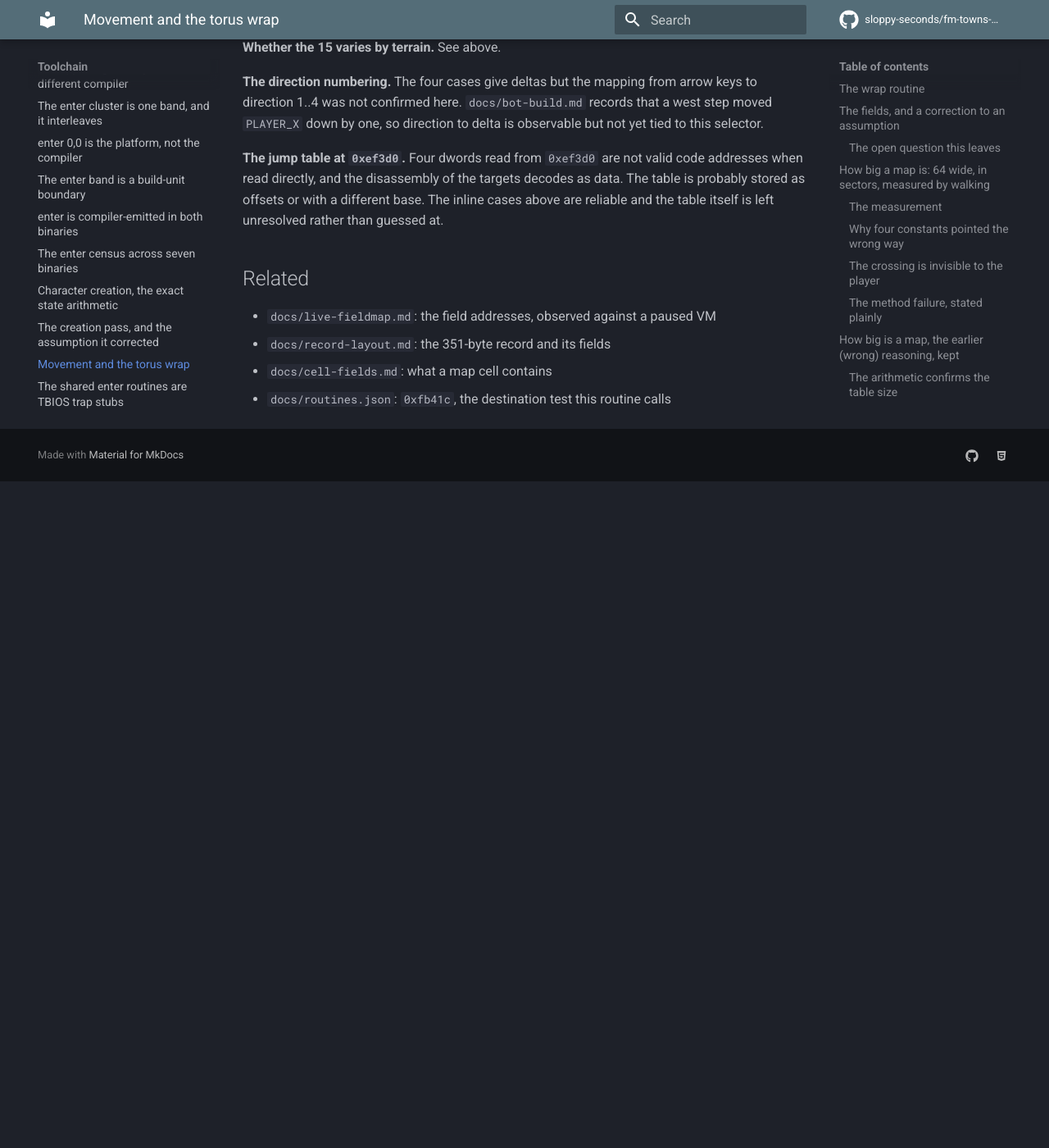
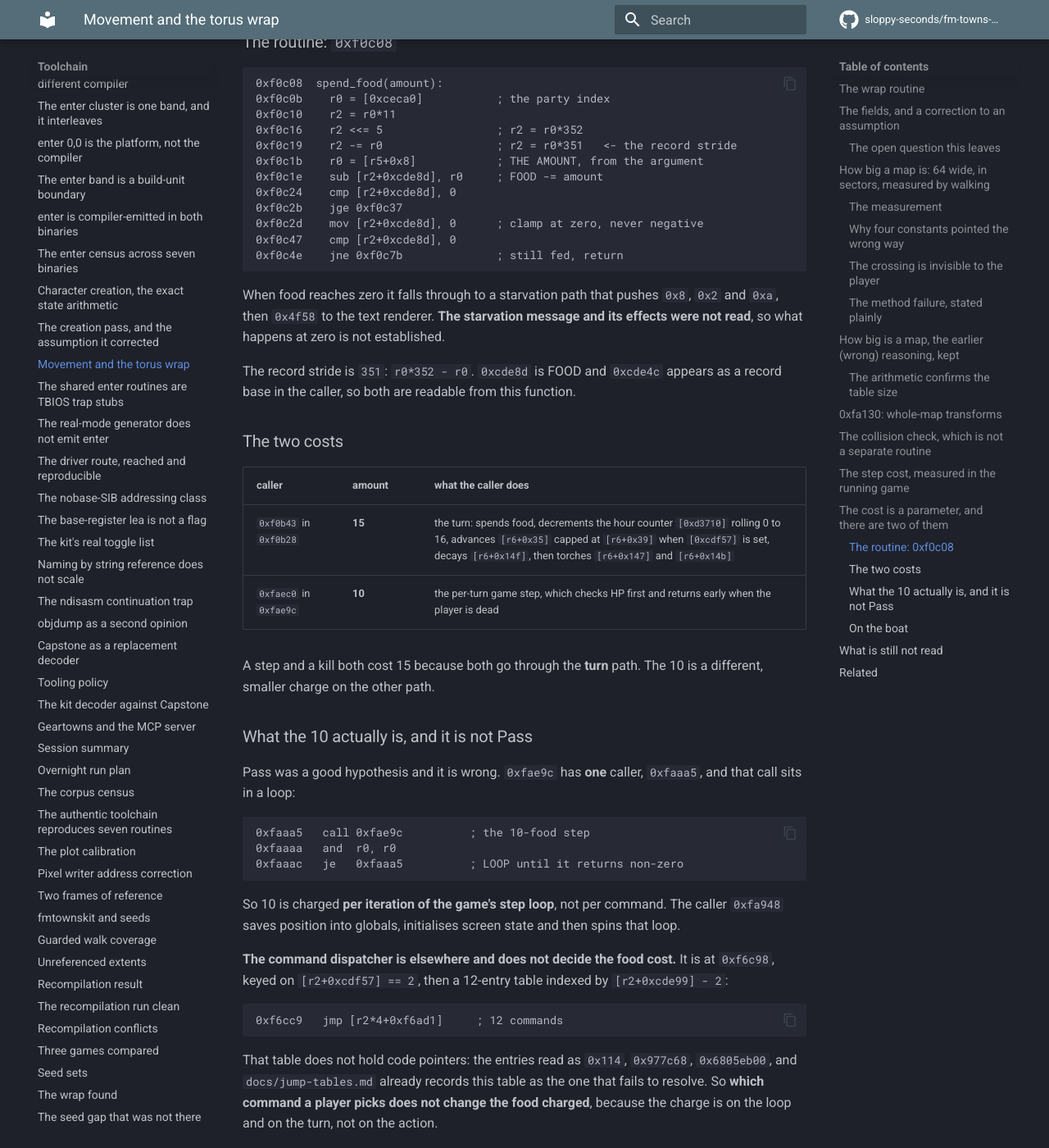
Before and after one commit to sloppy-seconds/fm-towns-ultima, an MkDocs documentation site: the page built from docs/movement-and-wrap.md, in a window 1280 px wide and 1400 px high, scrolled down 7713 px. Shown: the whole window at 82% size. Built offline with MkDocs 1.6.1 and Material for MkDocs 9.7.7, drawn with Linux system fonts in a browser that asks for light colours; comment, search, counter and statistics services are not loaded; before the commit the page ends 8300 px from its top, so only the background shows below that; some of the changed text lies outside the part shown.

Commit message:
Food is a parameter with two values, 15 on the turn and 10 on the step loop
spend_food is 0xf0c08 and takes the amount as an argument. It has exactly two callers, so the
15 measured on a step and on a kill is not a global constant:

  0xf0b43 in 0xf0b28   pushes 0xf  (15)  the turn
  0xfaec0 in 0xfae9c   pushes 0xa  (10)  the step loop

The routine also gives the record stride, r0*352-r0 = 351, and clamps food at zero rather than
letting it go negative. What happens at zero falls through to a starvation path that was not read.

Pass was a good guess and is wrong. 0xfae9c has one caller and it is a loop: `call 0xfae9c`
followed by `and r0,r0; je` back to the same call. So 10 is charged per iteration of the game's
step loop, not per command.

The command dispatcher is separate, at 0xf6c98, a 12-entry table indexed by [r2+0xcde99]-2 guarded
by [r2+0xcdf57]==2. That table does not resolve to code, and jump-tables.md already records it as
the one that fails. So the command a player picks does not change the food charge.

Which inverts the boat guess: only 10 and 15 are ever passed to spend_food, so a boat costing
something else would need another writer of FOOD. The 20 absolute references to 0xcde8d were not
read, so that is checkable rather than settled.

````diff
--- a/docs/movement-and-wrap.md
+++ b/docs/movement-and-wrap.md
@@ -293,6 +293,88 @@ done.
 after, which is the correct result and was briefly mistaken for a failure to move before the
 single-direction case was run.
 
+## The cost is a parameter, and there are two of them
+
+Measured 15 on a step and 15 on a kill, which suggested one constant. **It is not.** The food
+routine takes the amount as an argument, and it has exactly two callers, passing different values.
+
+### The routine: `0xf0c08`
+
+```
+0xf0c08  spend_food(amount):
+0xf0c0b    r0 = [0xceca0]           ; the party index
+0xf0c10    r2 = r0*11
+0xf0c16    r2 <<= 5                 ; r2 = r0*352
+0xf0c19    r2 -= r0                 ; r2 = r0*351   <- the record stride
+0xf0c1b    r0 = [r5+0x8]            ; THE AMOUNT, from the argument
+0xf0c1e    sub [r2+0xcde8d], r0     ; FOOD -= amount
+0xf0c24    cmp [r2+0xcde8d], 0
+0xf0c2b    jge 0xf0c37
+0xf0c2d    mov [r2+0xcde8d], 0      ; clamp at zero, never negative
+0xf0c47    cmp [r2+0xcde8d], 0
+0xf0c4e    jne 0xf0c7b              ; still fed, return
+```
+
+When food reaches zero it falls through to a starvation path that pushes `0x8`, `0x2` and `0xa`,
+then `0x4f58` to the text renderer. **The starvation message and its effects were not read**, so
+what happens at zero is not established.
+
+The record stride is `351`: `r0*352 - r0`. `0xcde8d` is FOOD and `0xcde4c` appears as a record base
+in the caller, so both are readable from this function.
+
+### The two costs
+
+| caller | amount | what the caller does |
+|---|---|---|
+| `0xf0b43` in `0xf0b28` | **15** | the turn: spends food, decrements the hour counter `[0xd3710]` rolling 0 to 16, advances `[r6+0x35]` capped at `[r6+0x39]` when `[0xcdf57]` is set, decays `[r6+0x14f]`, then torches `[r6+0x147]` and `[r6+0x14b]` |
+| `0xfaec0` in `0xfae9c` | **10** | the per-turn game step, which checks HP first and returns early when the player is dead |
+
+A step and a kill both cost 15 because both go through the **turn** path. The 10 is a
+different, smaller charge on the other path.
+
+### What the 10 actually is, and it is not Pass
+
+Pass was a good hypothesis and it is wrong. `0xfae9c` has **one** caller, `0xfaaa5`, and that call
+sits in a loop:
+
+```
+0xfaaa5   call 0xfae9c          ; the 10-food step
+0xfaaaa   and  r0, r0
+0xfaaac   je   0xfaaa5          ; LOOP until it returns non-zero
+```
+
+So 10 is charged **per iteration of the game's step loop**, not per command. The caller `0xfa948`
+saves position into globals, initialises screen state and then spins that loop.
+
+**The command dispatcher is elsewhere and does not decide the food cost.** It is at `0xf6c98`, keyed
+on `[r2+0xcdf57] == 2`, then a 12-entry table indexed by `[r2+0xcde99] - 2`:
+
+```
+0xf6cc9   jmp [r2*4+0xf6ad1]     ; 12 commands
+```
+
+That table does not hold code pointers: the entries read as `0x114`, `0x977c68`, `0x6805eb00`,
+and `docs/jump-tables.md` already records this table as the one that fails to resolve. So **which
+command a player picks does not change the food charged**, because the charge is on the loop and on
+the turn, not on the action.
+
+**That means the boat is unlikely to cost differently through this routine**, which is the opposite
+of the guess. Only 10 and 15 are ever passed to `spend_food`. A different boat cost would need
+another writer of FOOD, and the 20 absolute references have not been read.
+
+A step and a kill both cost 15 because both go through the **turn** path. The 10 is charged once
+per loop iteration on the other path.
+
+### On the boat
+
+Transports costing differently is **not tested and not read**. These two amounts are the only two
+literals passed to this routine, so a boat cost other than 10 or 15 would have to arrive by another
+route, which would mean food is also written somewhere else. That is checkable: `0xf0c1e` is the
+only FOOD reference through a base register, and there are 20 references at absolute addresses
+which were **not** read.
+
+**The test that settles it:** step once on foot, board, step again, and compare. One savestate pair.
+
 ## What is still not read
 
 **The turn counter.** The food decrement is now measured but the turn counter is not found, and
````
